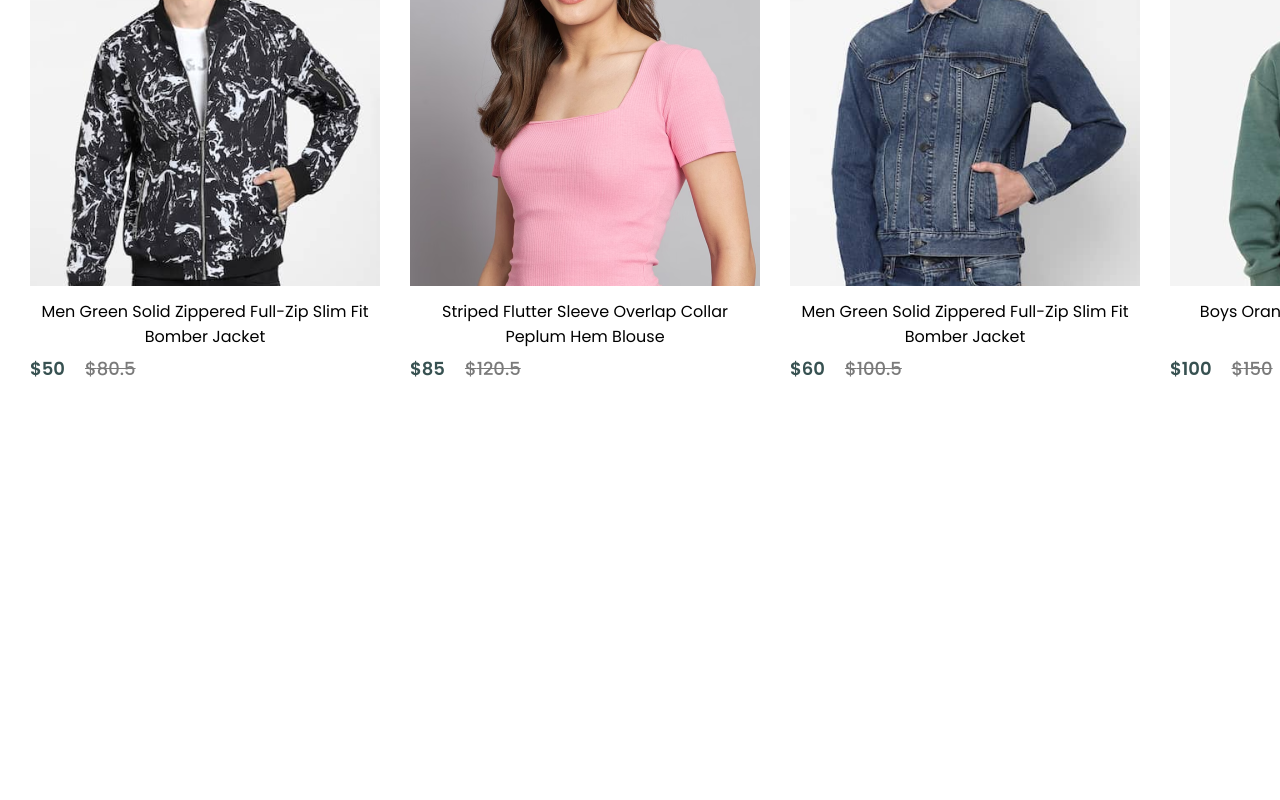
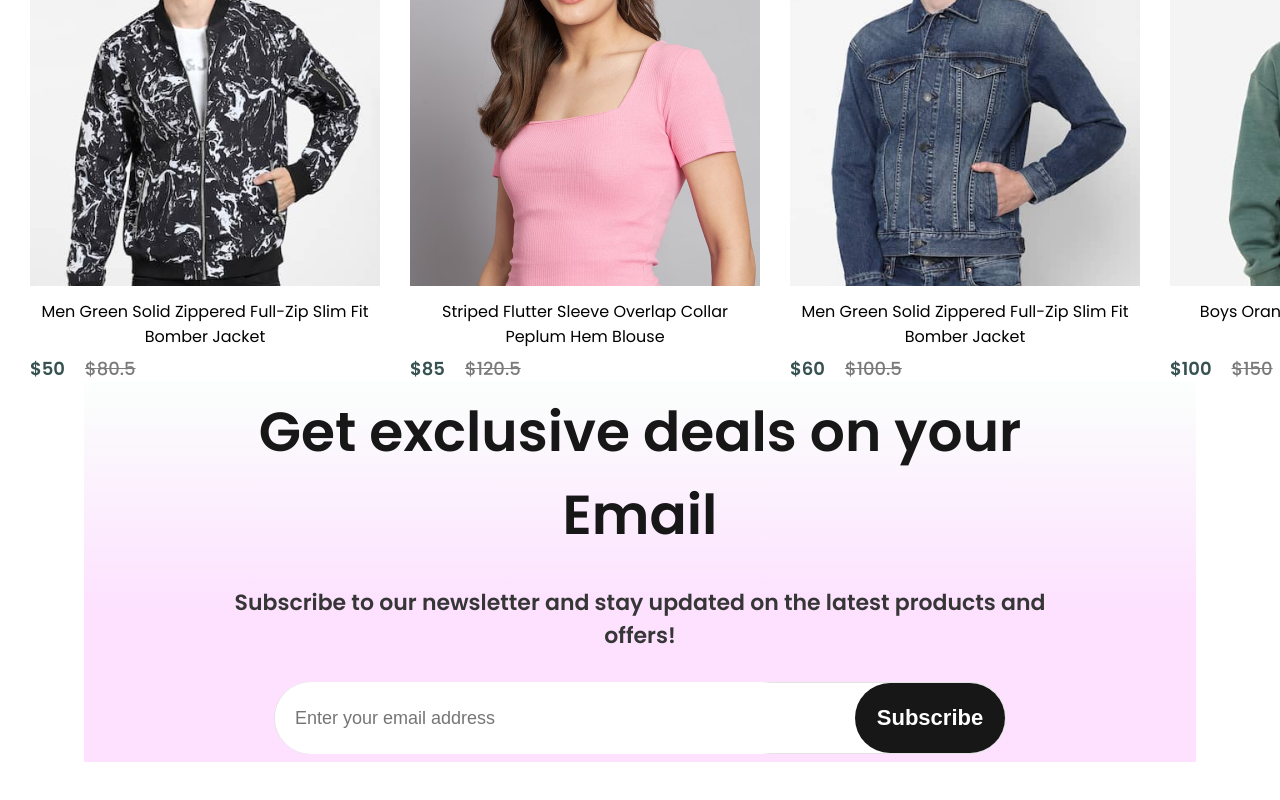
Before and after one commit to Anxhi04/Ecommerce, a React (Create React App) app: page / in a window 1280 px wide. Shown: the part 3023-3823 px from the top of the page. Before the commit the page ends 3405 px from the top, so only its background shows below. Built offline with nearby package versions, Linux system fonts and the light colour scheme.

Commit message:
shtimi i komponenteit te newsletter

```diff
--- /dev/null
+++ b/src/components/Newsletter/Newsletter.css
@@ -0,0 +1,54 @@
+.newsletter{
+    width: 65%;
+    height: 40vh;
+    display: flex;
+    flex-direction: column;
+    align-items: center;
+    justify-content: center;
+    margin: auto;
+    padding: 30px 140px;
+    margin-bottom: 150px;
+    background: linear-gradient(180deg, #e1ffea22 0%, #fde1ff 60%);
+    gap: 30px;
+}
+.newsletter h1{
+    color: #171717;
+    font-size: 55px;
+    font-weight: 600;
+}
+.newsletter p{
+    color: #363636;
+    font-size: 22px;
+    font-weight: 600;
+}
+.newsletter div{
+    display: flex;
+    align-items: center;
+    justify-content: space-between;
+    background: white;
+    width: 730px;
+    height: 70px;
+    border-radius: 80px;
+    border: 1px solid #e3e3e3;
+}
+.newsletter input{
+    width: 500px;
+    height: 70px;
+    border: none;
+    outline: none;
+    color: #616161;
+    border-radius: 80px;
+    padding-left: 20px;
+    font-size: 18px;
+}
+.newsletter button{
+    width: 150px;
+    height: 70px;
+    background-color: #171717;
+    color: white;
+    border: none;
+    border-radius: 35px;
+    font-size: 22px;
+    font-weight: 600;
+    cursor: pointer;
+}
--- /dev/null
+++ b/src/components/Newsletter/Newsletter.jsx
@@ -0,0 +1,16 @@
+import react from "react";
+import "./Newsletter.css";
+const Newsletter=()=>{
+    return(
+        <div className="newsletter">
+            <h1>Get exclusive deals on your Email</h1>
+            <p>Subscribe to our newsletter and stay updated on the latest products and offers!</p>
+            <div>
+                <input type="email" placeholder="Enter your email address"></input>
+                <button>Subscribe</button>
+
+            </div>
+        </div>
+    )
+}
+export default Newsletter;
--- a/src/pages/Shop.jsx
+++ b/src/pages/Shop.jsx
@@ -3,6 +3,7 @@
 import Popular from "../components/Popular/Popular";
 import Offers from "../components/Offers/Offers";
 import Newcollection from "../components/NewCollection/Newcollection";
+import Newsletter from "../components/Newsletter/Newsletter";
 
 const Shop=()=>{
     return(
@@ -11,6 +12,7 @@
             <Popular />
             <Offers />
             <Newcollection />
+            <Newsletter />
         </div>
     )
 }
```
